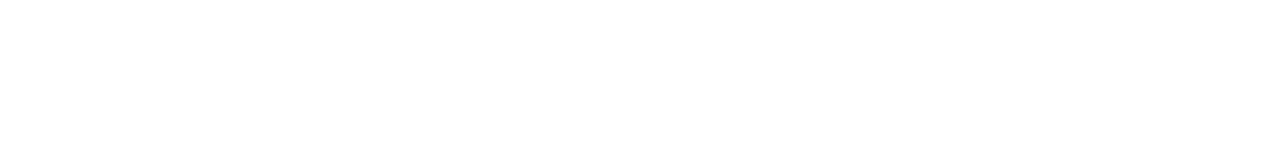
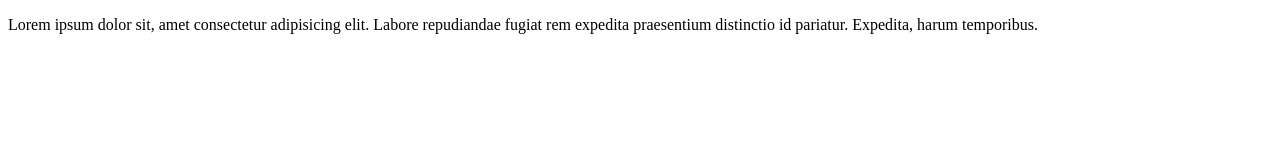
Before and after one commit to BabiLevente/Git, a plain HTML site: page index.html in a window 1280 px wide. Drawn offline with Linux system fonts and the light colour scheme.

Commit message:
Szöveg hozzáadva

```diff
--- a/index.html
+++ b/index.html
@@ -8,7 +8,7 @@
 </head>
 
 <body>
-
+    <p>Lorem ipsum dolor sit, amet consectetur adipisicing elit. Labore repudiandae fugiat rem expedita praesentium distinctio id pariatur. Expedita, harum temporibus.</p>
 </body>
 
 </html>
```
